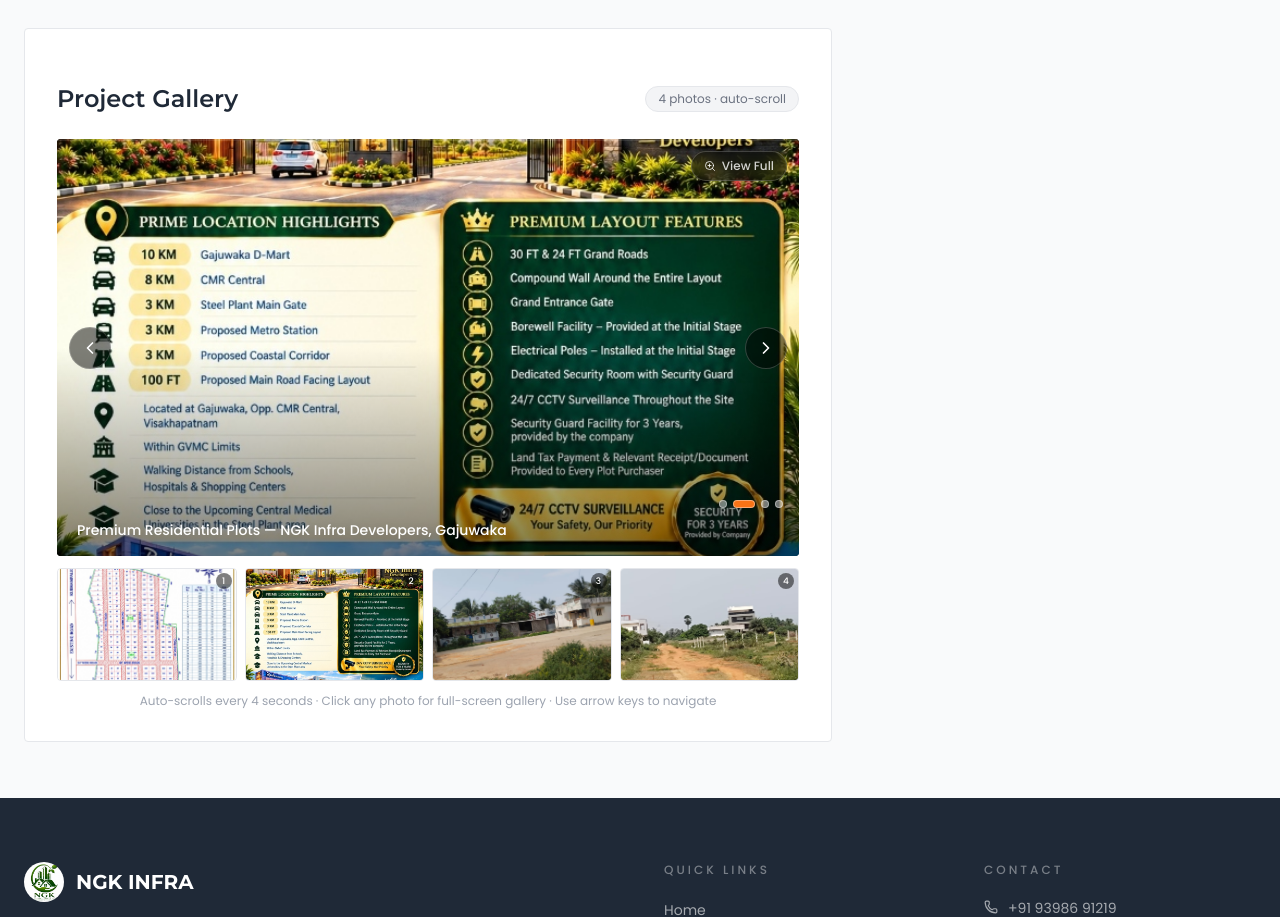
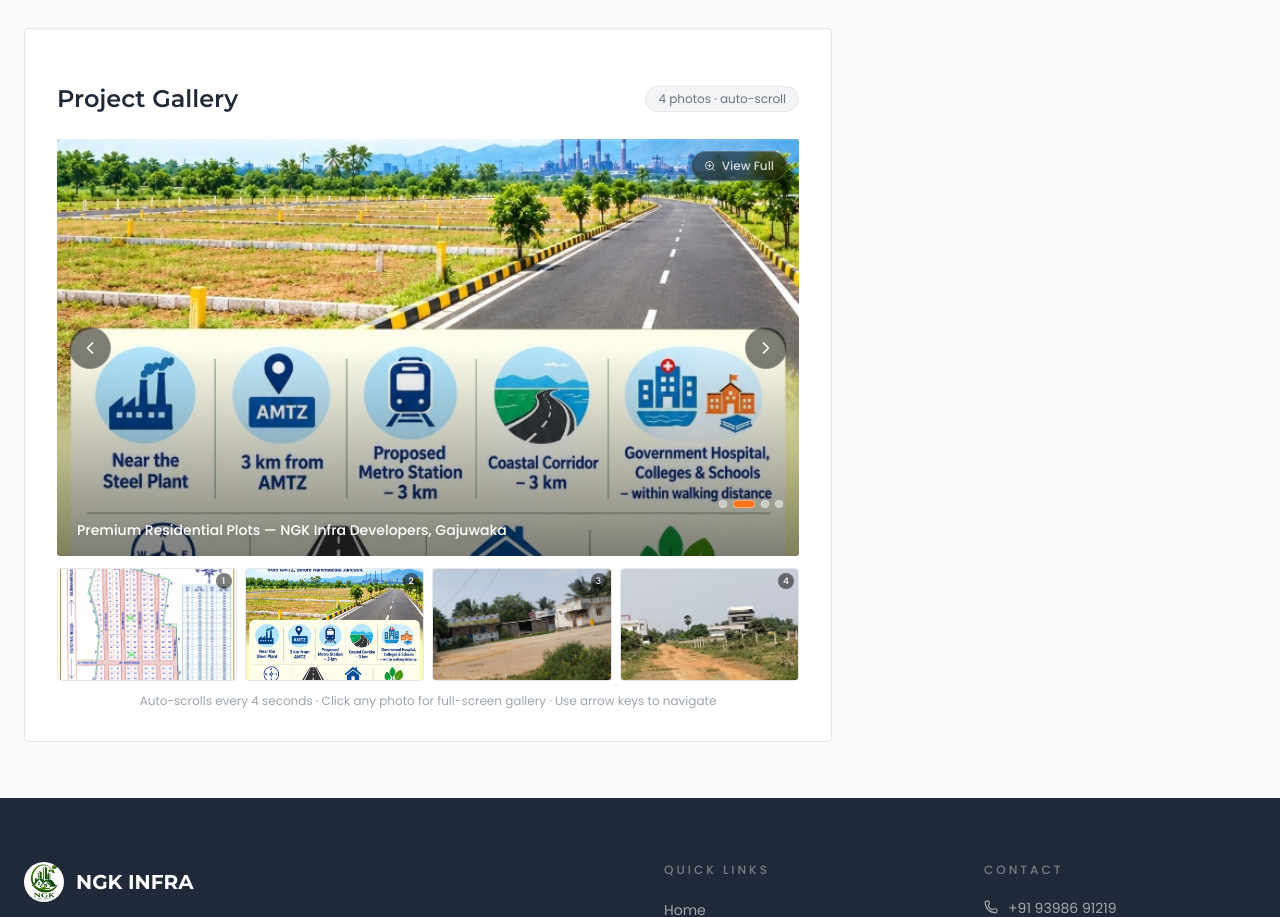
Before and after one commit to karthik1765/NGK-Infra_Main, a React (Vite) app: page /projects/sree-vaaraahi-gardens in a window 1280 px wide. Shown: the part 1240-2157 px from the top of the page. Built offline with nearby package versions, Linux system fonts and the light colour scheme.

Commit message:
Update Project 3 gallery: swap position 2 to page2.jpg (For Sale flyer)

```diff
--- a/src/app/pages/ProjectDetail.tsx
+++ b/src/app/pages/ProjectDetail.tsx
@@ -64,7 +64,7 @@
     coverImage: "/projects/sree-vaaraahi-gardens/page5.jpg",
     gallery: [
       { src: "/projects/sree-vaaraahi-gardens/page1.jpg", caption: "Sree Vaaraahi Gardens — Master Layout Plan (381 Plots)" },
-      { src: "/projects/sree-vaaraahi-gardens/page5.jpg", caption: "Premium Residential Plots — NGK Infra Developers, Gajuwaka" },
+      { src: "/projects/sree-vaaraahi-gardens/page2.jpg", caption: "Premium Residential Plots — NGK Infra Developers, Gajuwaka" },
       { src: "/projects/sree-vaaraahi-gardens/page3.png", caption: "Site View — Surrounding Neighbourhood" },
       { src: "/projects/sree-vaaraahi-gardens/page4.png", caption: "Site View — Plot Area & Development" },
 
```
